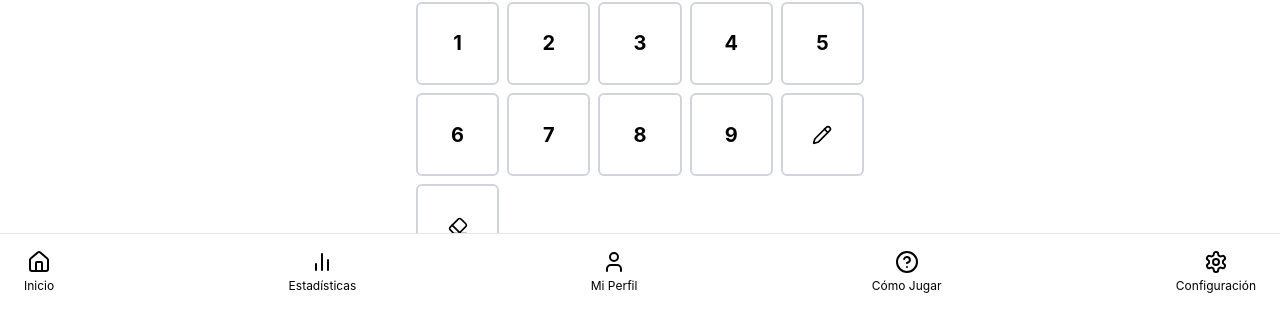
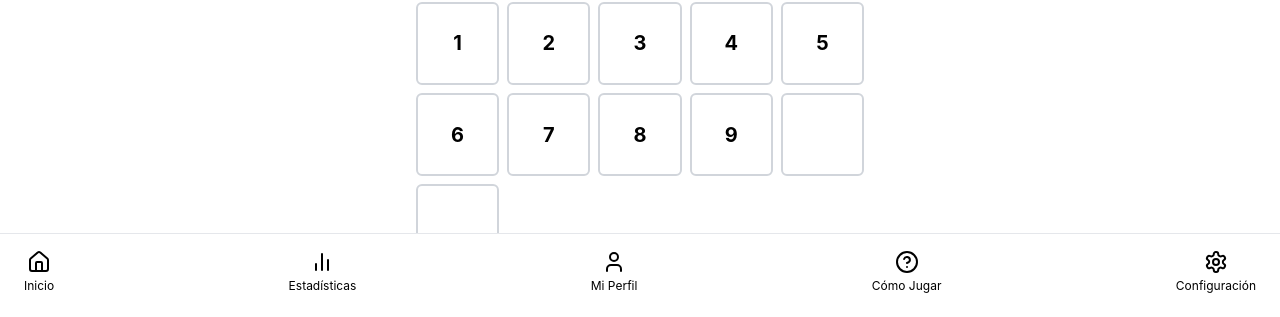
Before and after one commit to valensoto486/SudokubyValen, a React (Create React App) app in the folder sudoku/: page /game in a window 1280 px wide. Shown: the part 490-807 px from the top of the page. Built offline with nearby package versions, Linux system fonts and the light colour scheme.

Commit message:
fix: correccion color boton borrar

```diff
--- a/sudoku/src/components/gameComponents/number-pad.js
+++ b/sudoku/src/components/gameComponents/number-pad.js
@@ -10,7 +10,7 @@ const cn = (...classes) => {
 export default function NumberPad({ onNumberClick, onClearClick, onNotesToggle, isNotesMode }) {
   return (
     <motion.div
-      className="grid grid-cols-5 gap-2"
+      className=" grid grid-cols-5 gap-2"
       initial={{ opacity: 0, y: 20 }}
       animate={{ opacity: 1, y: 0 }}
       transition={{ duration: 0.5 }}
@@ -23,7 +23,7 @@ export default function NumberPad({ onNumberClick, onClearClick, onNotesToggle,
           transition={{ type: "spring", stiffness: 400, damping: 17 }}
         >
           <button
-            className="aspect-square text-xl font-bold w-full h-full border-2 rounded-md bg-white dark:bg-gray-800 border-gray-300 dark:border-gray-600 hover:bg-primary/10 hover:text-primary hover:border-primary/50 transition-colors duration-200 flex items-center justify-center"
+            className="aspect-square text-xl font-bold w-full h-full border-2 rounded-md bg-white border-gray-300 dark:border-gray-600 hover:bg-primary/10 hover:text-primary hover:border-primary/50 transition-colors duration-200 flex items-center justify-center"
             onClick={() => onNumberClick(num)}
           >
             {num}
@@ -41,7 +41,7 @@ export default function NumberPad({ onNumberClick, onClearClick, onNotesToggle,
             "aspect-square w-full h-full border-2 rounded-md bg-white dark:bg-gray-800 border-gray-300 dark:border-gray-600 transition-colors duration-200 flex items-center justify-center",
             isNotesMode
               ? "bg-primary/20 border-primary text-primary"
-              : "hover:bg-primary/10 hover:text-primary hover:border-primary/50",
+              : "hover:bg-primary/10 hover:text-primary hover:border-primary/50 text-white",
           )}
           onClick={onNotesToggle}
         >
@@ -55,7 +55,7 @@ export default function NumberPad({ onNumberClick, onClearClick, onNotesToggle,
         transition={{ type: "spring", stiffness: 400, damping: 17 }}
       >
         <button
-          className="aspect-square w-full h-full border-2 rounded-md bg-white dark:bg-gray-800 border-gray-300 dark:border-gray-600 hover:bg-destructive/10 hover:text-destructive hover:border-destructive/50 transition-colors duration-200 flex items-center justify-center"
+          className="aspect-square w-full h-full border-2 rounded-md bg-white dark:bg-gray-800 border-gray-300 dark:border-gray-600 hover:bg-destructive/10 hover:text-destructive hover:border-destructive/50 transition-colors duration-200 flex items-center justify-center text-white"
           onClick={onClearClick}
         >
           <Eraser className="h-5 w-5" />
```
